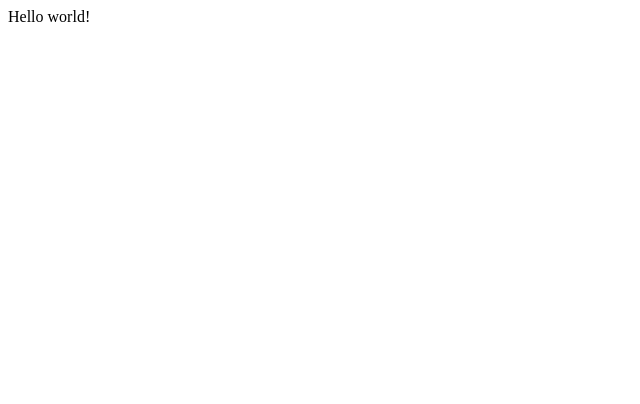
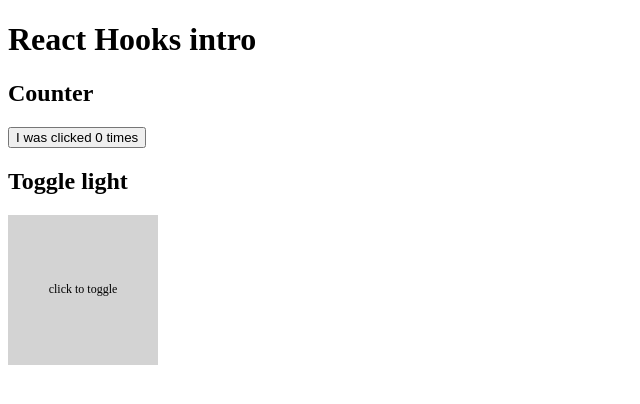
Before and after one commit to nmkedziora/react-hooks-intro, a React (Create React App) app: page / in a window 1280 px wide. Shown: the top 404 px of the page, without its empty margins (0-640 px from the left). Built offline with nearby package versions, Linux system fonts and the light colour scheme.

Commit message:
Introduce useState Hook

```diff
--- a/src/App.js
+++ b/src/App.js
@@ -1,11 +1,38 @@
-import React from 'react';
+import React, { useState } from 'react';
 
-function App() {
+export default function App() {
+  const [count, setCount] = useState(0);
+  const [isOn, setIsOn] = useState(false);
+
+  const incrementCount = () => {
+    setCount(prevCount => prevCount + 1);
+  };
+
+  const toggleLight = () => {
+    setIsOn(prevIsOn => !prevIsOn);
+  };
+
   return (
-    <div>
-      Hello world!
-    </div>
+    <>
+      <h1>React Hooks intro</h1>
+
+      <h2>Counter</h2>
+      <button onClick={incrementCount}>I was clicked {count} times</button>
+
+      <h2>Toggle light</h2>
+      <div
+        style={{
+          height: '150px',
+          width: '150px',
+          background: isOn ? 'yellowgreen' : 'lightgrey',
+          display: 'flex',
+          justifyContent: 'center',
+          alignItems: 'center',
+          fontSize: '12px'
+        }}
+        onClick={toggleLight}
+      >click to toggle
+      </div>
+    </>
   );
 }
-
-export default App;
--- a/src/index.js
+++ b/src/index.js
@@ -1,6 +1,7 @@
 import React from 'react';
 import ReactDOM from 'react-dom';
 import App from './App';
+// import App from './AppClass';
 import * as serviceWorker from './serviceWorker';
 
 ReactDOM.render(<App />, document.getElementById('root'));
```
Also changed, not shown: src/AppClass.js (added, +47 -0 lines).
